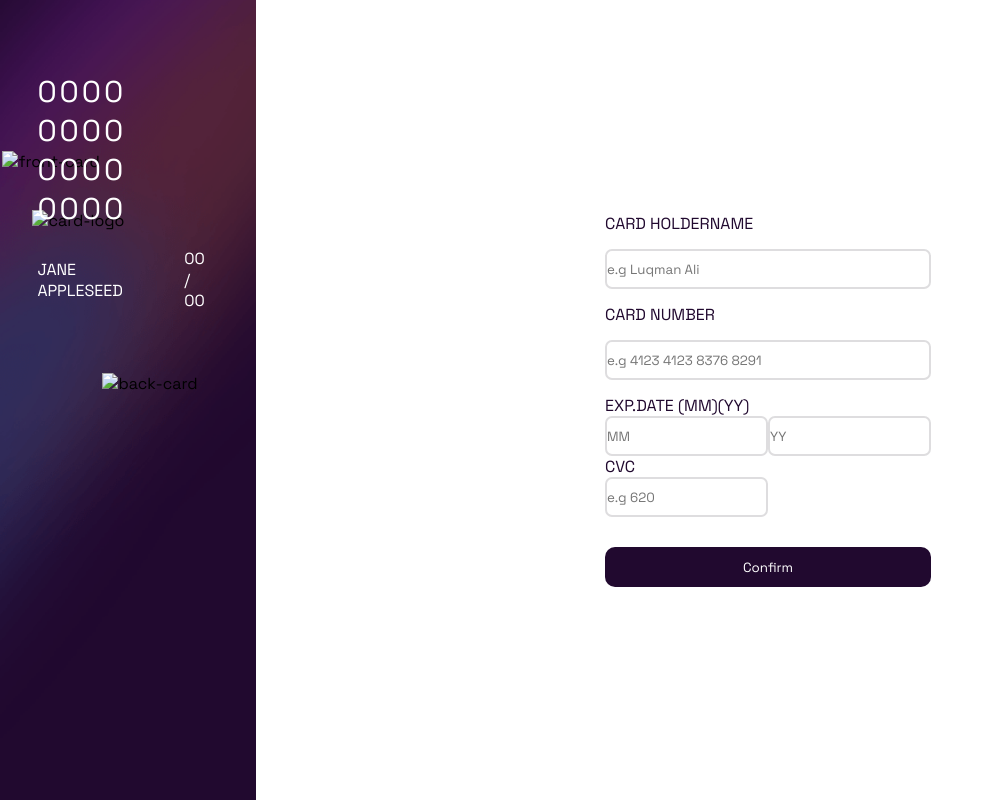
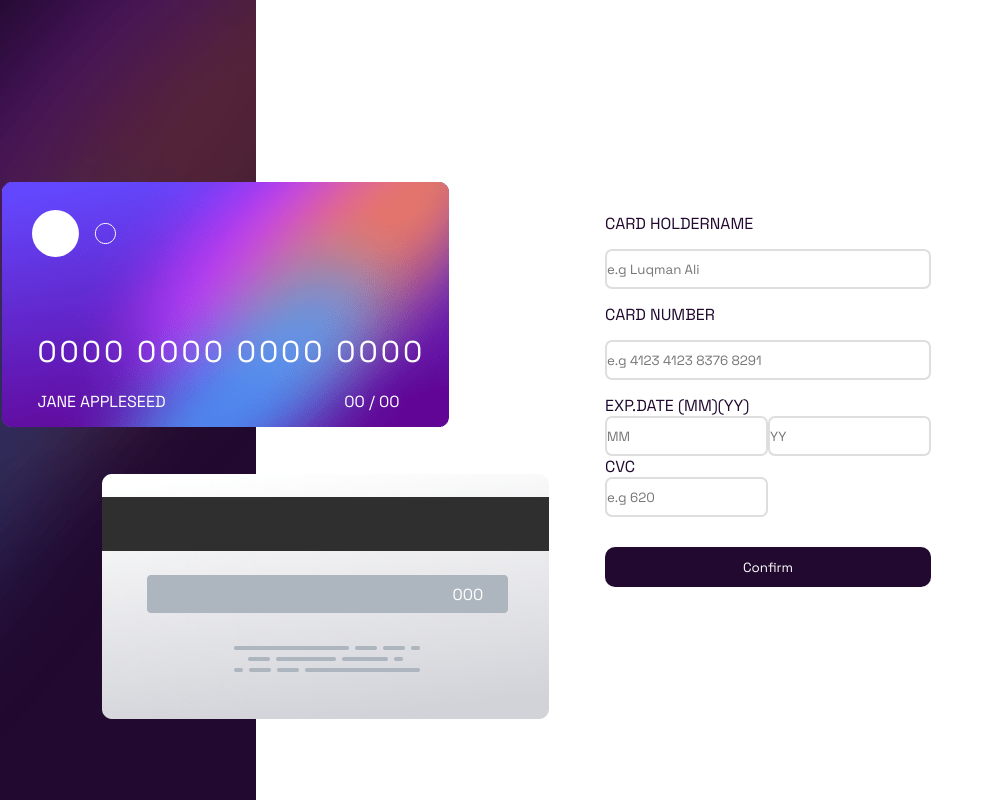
Before and after one commit to LuA1i/Card, a plain HTML site: page index.html in a window 1280 px wide. Shown: the whole page, without its empty margins (0-994 px from the left). Drawn offline with Linux system fonts and the light colour scheme; the site is published under a folder, as on GitHub Pages, so addresses that start at the root find nothing.

Commit message:
Update index.html

```diff
--- a/index.html
+++ b/index.html
@@ -26,12 +26,12 @@
           <div class="cards">
             <div class="front_card">
               <img
-                src="/images/card-logo.svg"
+                src="./images/card-logo.svg"
                 alt="card-logo"
                 class="card_logo"
               />
               <div class="card_container">
-                <img src="/images/bg-card-front.png" alt="front-card" />
+                <img src="./images/bg-card-front.png" alt="front-card" />
                 <h1 id="number">0000 0000 0000 0000</h1>
                 <div class="card_info">
                   <span id="name">JANE APPLESEED</span>
@@ -44,7 +44,7 @@
               </div>
             </div>
             <div class="back_card">
-              <img src="../images/bg-card-back.png" alt="back-card" />
+              <img src="./images/bg-card-back.png" alt="back-card" />
               <span class="cvc">000</span>
             </div>
           </div>
@@ -79,7 +79,7 @@
           <!-- Hidden Message pop up -->
           <div class="completed hidden">
           <div class="thanks_msg ">
-            <img src="../images/icon-complete.svg" alt="Completed" />
+            <img src="./images/icon-complete.svg" alt="Completed" />
             <h1>THANK YOU!</h1>
             <p>We've added your card details</p>
             <button class="continue">Continue</button>
```
